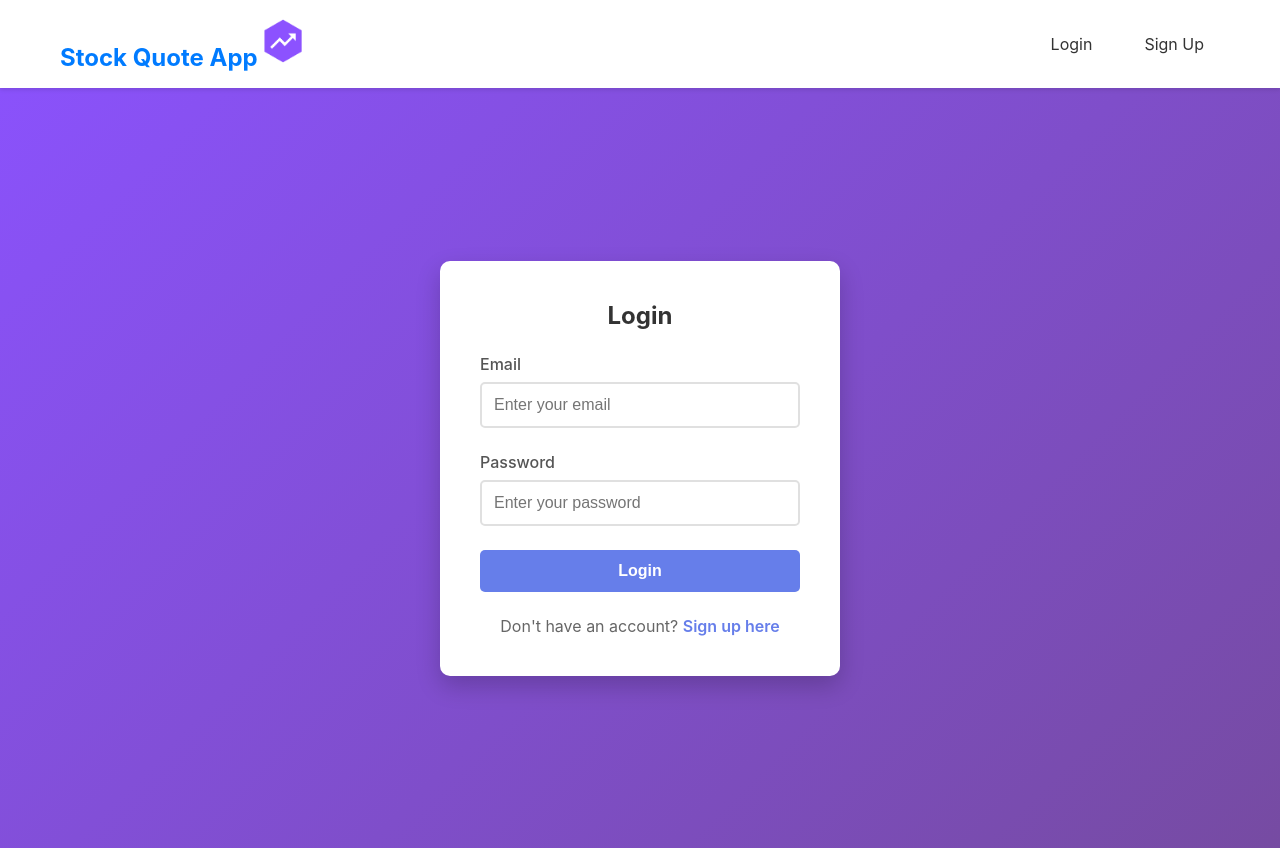
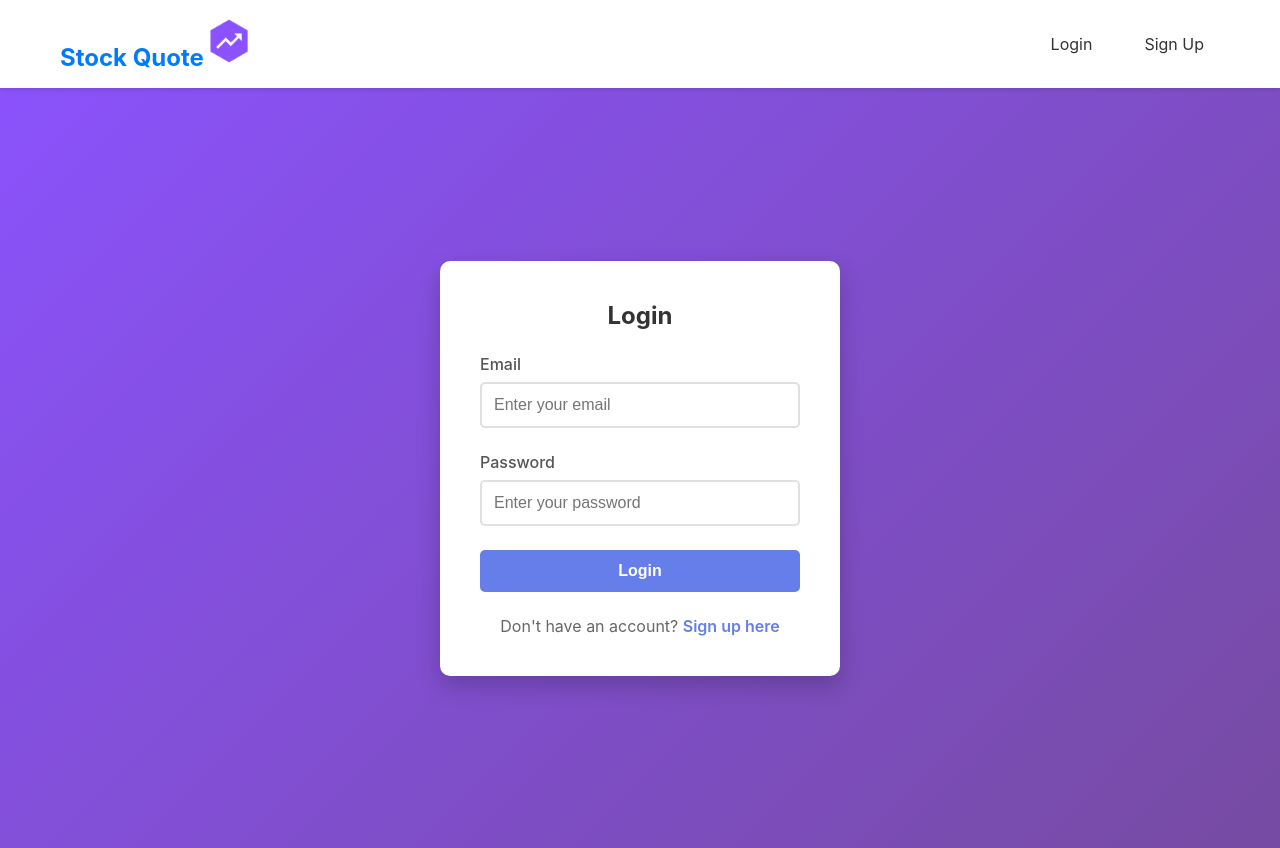
Before and after one commit to isaacfrett/stockquote-ui, a React (Create React App) app: page /login in a window 1280 px wide. Built offline with nearby package versions, Linux system fonts and the light colour scheme; no server answers.

Commit message:
fixup logo to nav

```diff
--- a/src/components/Navigation.js
+++ b/src/components/Navigation.js
@@ -27,7 +27,7 @@ function Navigation() {
     <nav className="navigation">
       <div className="nav-container">
         <Link to="/" className="nav-logo" onClick={handleLinkClick}>
-          Stock Quote App
+          Stock Quote
           <img src={logo} width="50"/>
         </Link>
 
```
